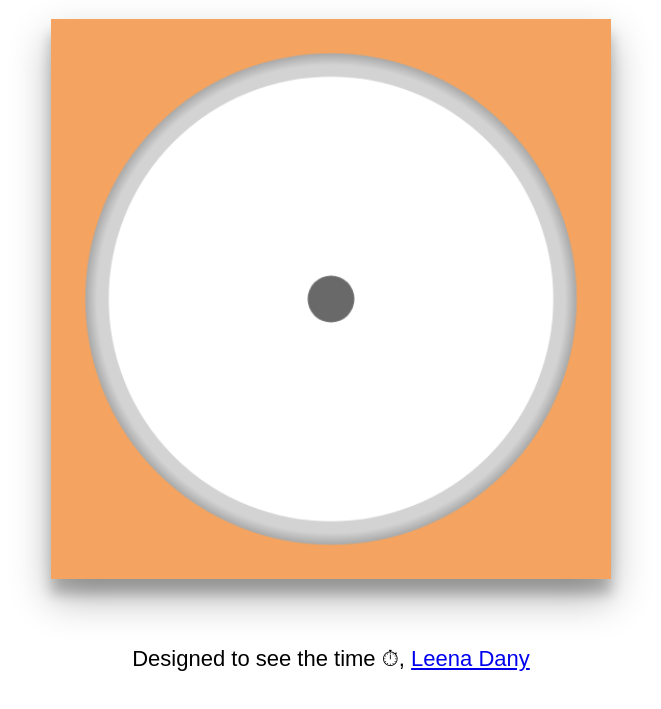
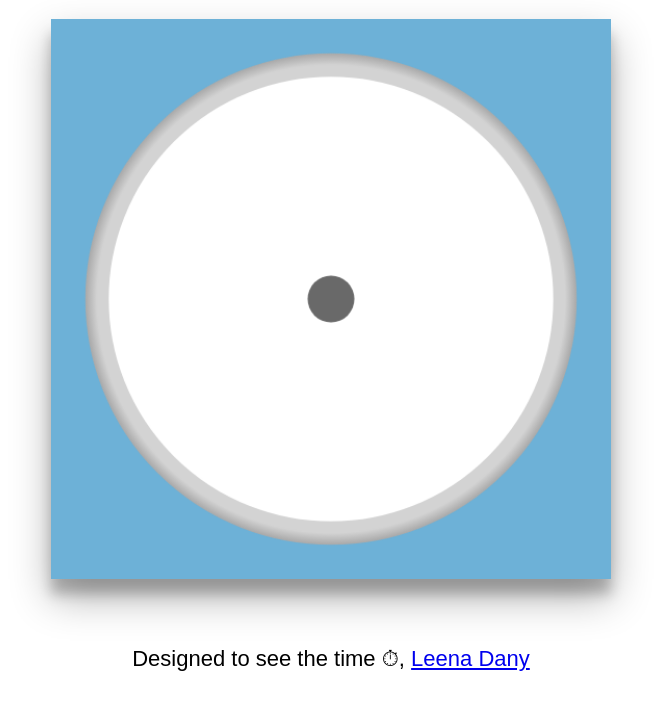
Before and after one commit to Leena26/CanvasClock, a plain HTML site: page index.html in a window 1280 px wide. Shown: the part 69-778 px from the top of the page, without its empty margins (309-970 px from the left). Drawn offline with Linux system fonts and the light colour scheme; a web font is replaced by a local one.

Commit message:
Update style.css

```diff
--- a/style.css
+++ b/style.css
@@ -9,7 +9,7 @@ body{
 
 canvas{
     box-shadow: 0 19px 38px rgba(0,0,0,0.30), 0 15px 12px rgba(0,0,0,0.22);
-    background-color: #F4A460;
+    background-color: #6DB1D7;
     width: 520px;
     height: 520px;
     padding: 20px;
```
